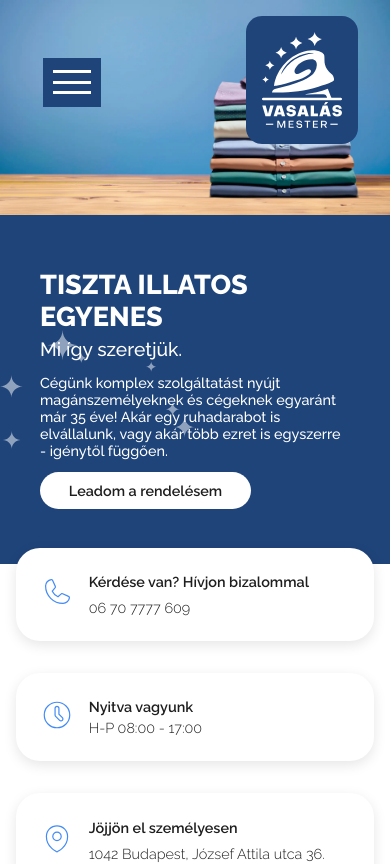
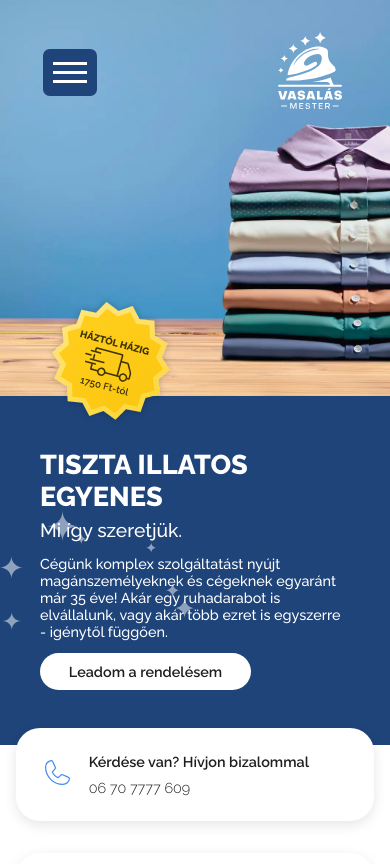
Before and after one commit to Karakrisz/vasalasApp, a Nuxt app: page / in a window 390 px wide. Shown: the top 864 px of the page. Built offline with nearby package versions, Linux system fonts and the light colour scheme.

Commit message:
upDate
front end

```diff
--- a/assets/css/app.css
+++ b/assets/css/app.css
@@ -1431,10 +1431,12 @@ ul {
   .supage-content__ul__li {
     font-size: 0.9rem;
   }
-  .grid-3,
-  .grid-6,
   .grid-7 {
     grid-template-columns: repeat(auto-fit, minmax(100%, 1fr));
+  }
+  .grid-3,
+  .grid-6 {
+    grid-template-columns: repeat(2, 1fr);
   }
   .services-content__iTextBox {
     gap: 2em;
@@ -1706,8 +1708,9 @@ ul {
     border-top-right-radius: 1.5em;
   }
   .footer-content {
-    padding: 100% 7% 0 7%;
-    margin-top: -113%;
+    padding: 1% 7% 0 7%;
+    margin-top: -10%;
+    background: #d1edff;
   }
   .footer-content__h3--mb-format {
     margin-bottom: 40% !important;
@@ -1728,7 +1731,6 @@ ul {
   .footer-content__text-box {
     margin: -25% 0 0 0%;
     position: relative;
-    z-index: 10;
     padding: 9% 7% 20% 7%;
   }
   .footer-content__bottom__infoBox {
@@ -1737,7 +1739,6 @@ ul {
   .footer-content__bottom__mapBox {
     order: 1;
     position: relative;
-    z-index: 10;
   }
   .footer-content__bottom__infoBox {
     margin-top: -0.5%;
@@ -1771,6 +1772,10 @@ ul {
   .footer-content__bottom__infoBox__link,
   .footer-content__bottom__infoBox__bodyLinkBox__link {
     margin: 0 0 3% 0;
+  }
+  .page-information-content__blog-content__gBox,
+  .footer-content__img-box {
+    z-index: 0;
   }
 }
 
@@ -1870,11 +1875,12 @@ ul {
   .hamburger {
     display: flex;
     justify-content: space-around;
-    width: 4.3em;
-    height: 3.7em;
+    width: 4em;
+    height: 3.5em;
     border: none;
     cursor: pointer;
     padding: 0.7em;
+    border-radius: 0.5em;
   }
   .bar {
     height: 0.23em;
@@ -1895,10 +1901,8 @@ ul {
     align-items: flex-start;
   }
   .header-content__logo-box__link__img {
-    width: 7em;
-    background: #1f447a;
+    width: 6em;
     padding: 1em;
-    border-radius: 1em;
   }
   .page__header {
     width: 30%;
@@ -1938,9 +1942,9 @@ ul {
   }
   .slider-content__tBox__nextTopImg {
     right: 0%;
-    width: 30%;
-    top: -13%;
-    display: none;
+    width: 9em;
+    top: -60%;
+    left: 10%;
   }
   .slider-content__tBox__topImg {
     width: 50%;
@@ -1957,6 +1961,10 @@ ul {
   }
   .slider-content__tBox__p {
     width: 100%;
+  }
+  .slider-content__img {
+    height: 25em;
+    object-fit: cover;
   }
   .services-content__iTextBox-content__iBox__img {
     width: 2em;
@@ -2056,8 +2064,9 @@ ul {
     border-top-right-radius: 1.5em;
   }
   .footer-content {
-    padding: 100% 7% 0 7%;
-    margin-top: -113%;
+    padding: 1% 7% 0 7%;
+    margin-top: -10%;
+    background: #d1edff;
   }
   .footer-content__h3--mb-format {
     margin-bottom: 40% !important;
@@ -2078,7 +2087,6 @@ ul {
   .footer-content__text-box {
     margin: -25% 0 0 0%;
     position: relative;
-    z-index: 10;
     padding: 9% 7% 20% 7%;
   }
   .footer-content__bottom__infoBox {
@@ -2087,7 +2095,6 @@ ul {
   .footer-content__bottom__mapBox {
     order: 1;
     position: relative;
-    z-index: 10;
   }
   .footer-content__bottom__infoBox {
     margin-top: -0.5%;
@@ -2122,6 +2129,10 @@ ul {
   .footer-content__bottom__infoBox__bodyLinkBox__link {
     margin: 0 0 3% 0;
   }
+  .page-information-content__blog-content__gBox,
+  .footer-content__img-box {
+    z-index: 0;
+  }
 }
 
 @media (min-width: 640px) and (max-width: 768px) {
```
